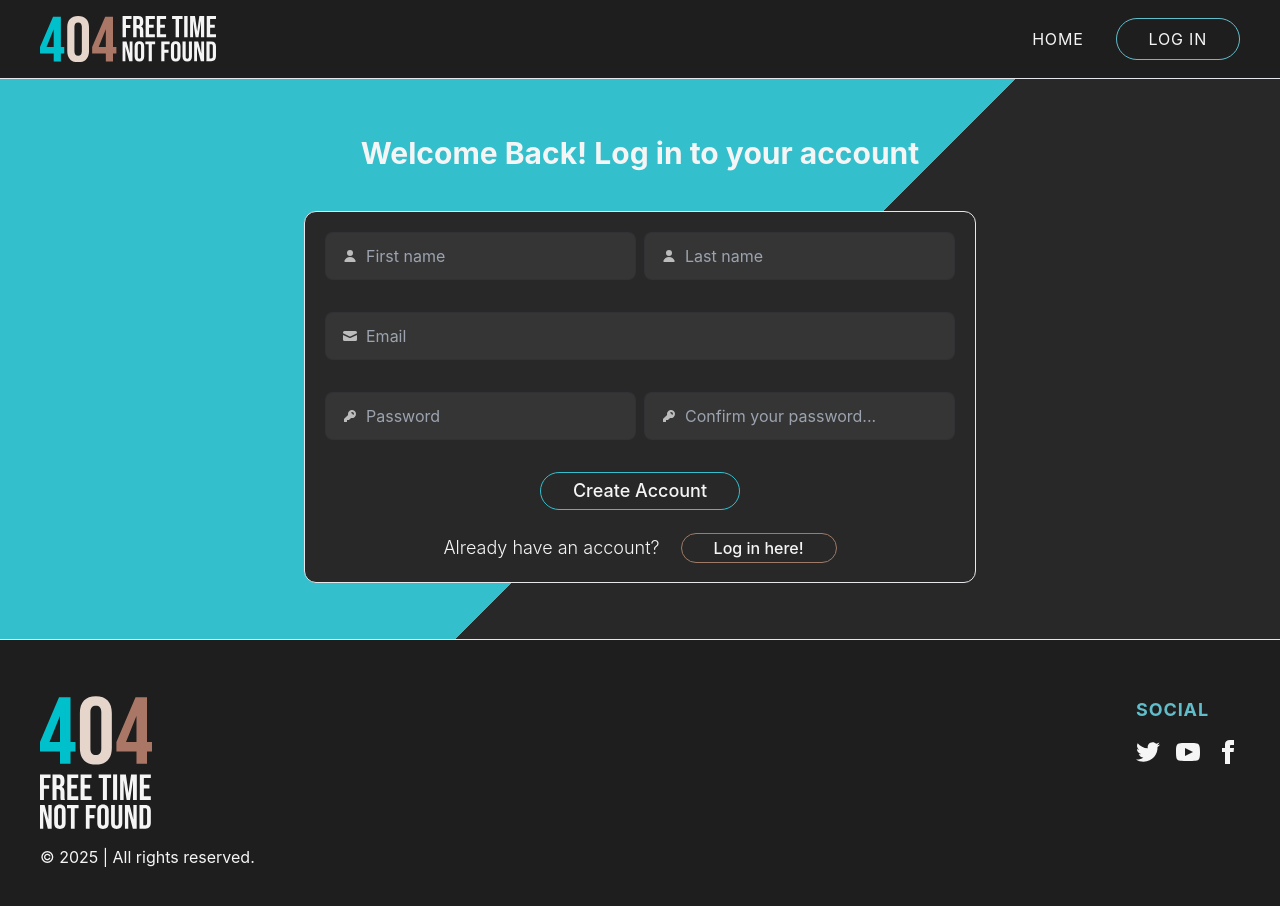
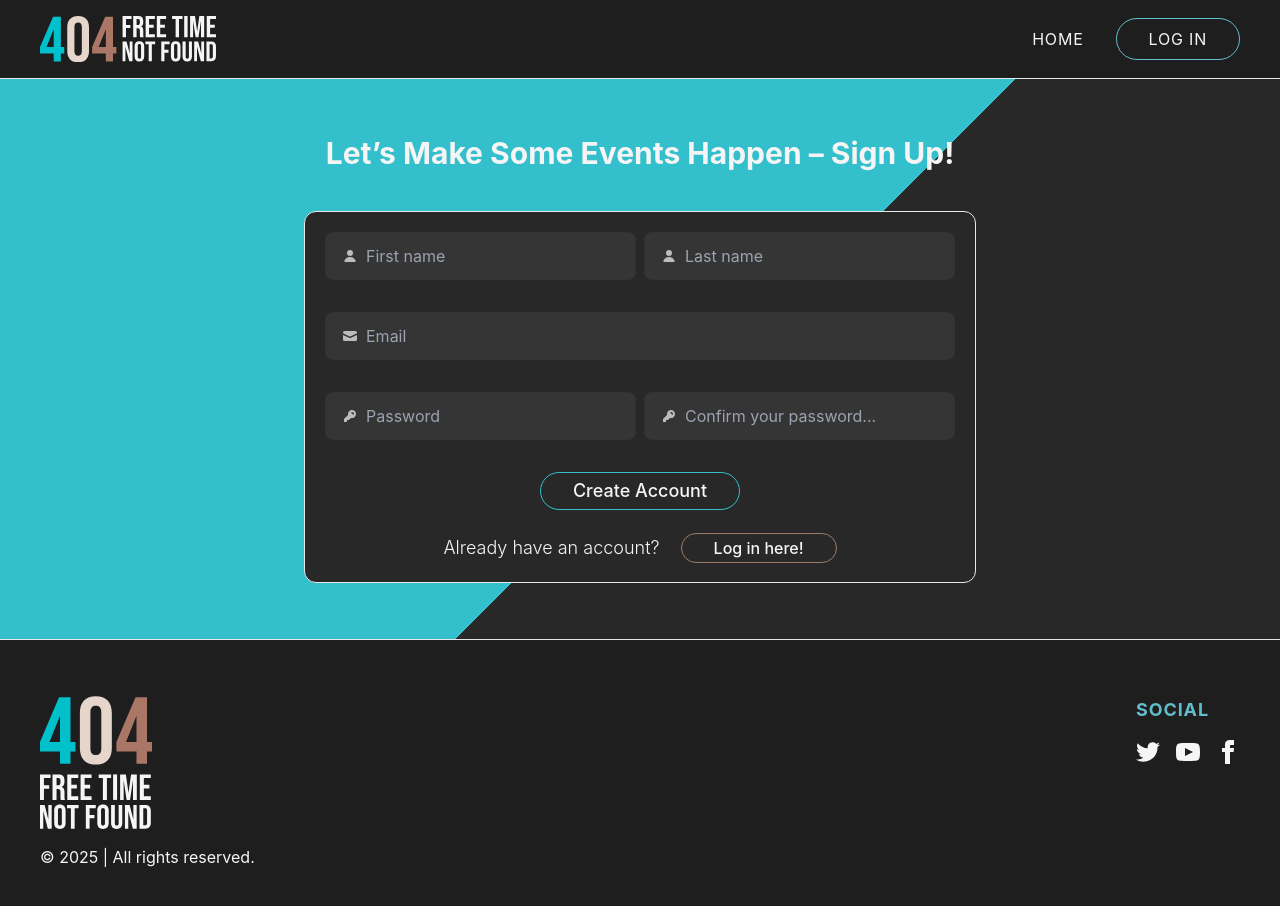
Before and after one commit to MaksimShupta/EventScheduler, a React (Vite) app: page /sign-up in a window 1280 px wide. Shown: the top 906 px of the page. Built offline with nearby package versions, Linux system fonts and the light colour scheme.

Commit message:
Fixed headline issue in authentication UI

```diff
--- a/src/pages/SignUp.jsx
+++ b/src/pages/SignUp.jsx
@@ -12,7 +12,7 @@ const SignUp = () => {
     return (
         <div className="items-center flex flex-col  px-4 py-10">
             <h2 className="font-bold textLight text-3xl mb-10">
-                Welcome Back! Log in to your account
+                Let’s Make Some Events Happen – Sign Up!
             </h2>
             <div className="border border-light textLight rounded-xl w-full max-w-lg md:max-w-xl lg:max-w-2xl p-5 bg-bgLight space-y-6">
                 <form onSubmit={handleSubmit} className="space-y-8">
```
